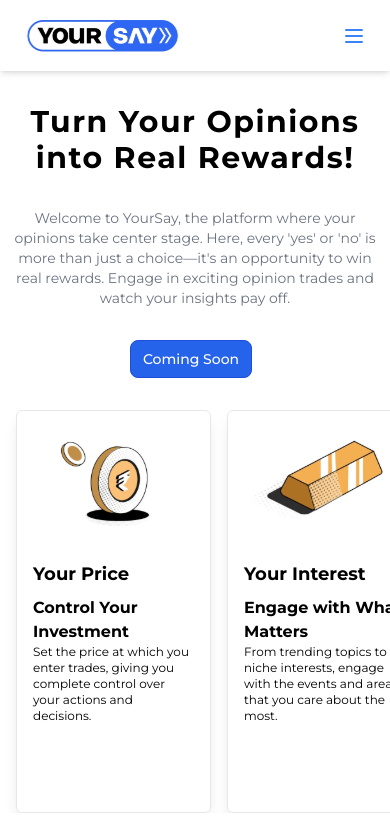
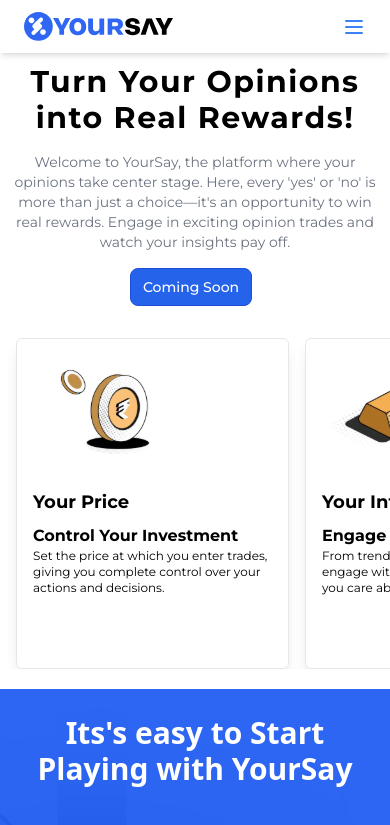
Before and after one commit to SinghRohan001/YourSay_HomePage, a React (Vite) app: page / in a window 390 px wide. Shown: the top 825 px of the page. Built offline with nearby package versions, Linux system fonts and the light colour scheme.

Commit message:
Logo Change

```diff
--- a/src/Pages/HomePage.jsx
+++ b/src/Pages/HomePage.jsx
@@ -31,17 +31,17 @@
         </div>
 
         <div className="flex relative justify-center items-start lg:h-screen mb-6">
-          <div className="w-[100%] lg:w-[35%] md:w-[50%] mt-20 lg:mt-20 md:mt-20 flex flex-col justify-center">
-            <h1 className="lg:text-5xl md:text-xl text-3xl lg:mt-0 md:mt-0 mt-6 text-center font-montserrat font-[700] tracking-wider">
+          <div className="w-[100%] lg:w-[35%] md:w-[50%] mt-16 lg:mt-20 md:mt-20 flex flex-col justify-center">
+            <h1 className="lg:text-5xl md:text-xl text-3xl lg:mt-0 md:mt-0 text-center font-montserrat font-[700] tracking-wider">
               Turn Your Opinions into Real Rewards!
             </h1>
-            <p className="text-center text-gray-500 lg:mt-8 md:mt-2 mt-8 lg:text-[14px] md:text-xs text-sm lg:p-0 md:p-0 px-2 font-montserrat font-[400]">
+            <p className="text-center text-gray-500 lg:mt-8 md:mt-2 mt-4 lg:text-[14px] md:text-xs text-sm lg:p-0 md:p-0 px-2 font-montserrat font-[400]">
               Welcome to YourSay, the platform where your opinions take center
               stage. Here, every 'yes' or 'no' is more than just a choice—it's
               an opportunity to win real rewards. Engage in exciting opinion
               trades and watch your insights pay off.
             </p>
-            <div className="lg:mt-8 md:mt-3 mt-8 flex justify-center">
+            <div className="lg:mt-8 md:mt-3 mt-4 flex justify-center">
               <button
                 type="button"
                 className="text-white font-[500] font-montserrat bg-blue-600 hover:bg-blue-700 focus-within:ring-4 focus-within:ring-blue-800 border-blue-700 border-[1px] rounded-lg lg:text-lg md:text-md text-sm px-3 py-2 me-2 mb-2 cursor-pointer"
--- a/src/components/Card.jsx
+++ b/src/components/Card.jsx
@@ -6,128 +6,77 @@
 import comodity from "../assets/comodities.svg";
 import mf from "../assets/MF.svg";
 
+const cardData = [
+  {
+    imgSrc: currenct,
+    title: "Your Price",
+    subtitle: "Control Your Investment",
+    description:
+      "Set the price at which you enter trades, giving you complete control over your actions and decisions.",
+  },
+  {
+    imgSrc: sbg,
+    title: "Your Interest",
+    subtitle: "Engage with What Matters",
+    description:
+      "From trending topics to niche interests, engage with the events and areas that you care about the most.",
+  },
+  {
+    imgSrc: fno,
+    title: "Your Investment",
+    subtitle: "Flexibility in Commitment",
+    description:
+      "Decide how much you want to commit. You control your level of involvement and can trade with ease and flexibility.",
+  },
+  {
+    imgSrc: stock,
+    title: "Your Choice",
+    subtitle: "Customize Your Category",
+    description:
+      "You have the freedom to choose not only how you participate but also which category excites you the most. Select your preferred category, set your price, and back an outcome that aligns with your passion.",
+  },
+  {
+    imgSrc: comodity,
+    title: "Your Insight",
+    subtitle: "Informed Decisions with Detailed Insights",
+    description:
+      "Gain a detailed overview of each trade and learn before committing. Your knowledge shapes decisions—leverage insights to influence outcomes and make smarter trades",
+  },
+  {
+    imgSrc: mf,
+    title: "Your Terms",
+    subtitle: "Set Your Own Rules",
+    description:
+      "Choose your own conditions—whether it's the price, quantity, or timing, you’re in charge of the terms that suit you best.",
+  },
+];
+
 const Card = () => {
   return (
-    <div className="w-full flex flex-col justify-center ">
+    <div className="w-full flex flex-col justify-center">
       {/* Container for the cards with horizontal scroll enabled */}
       <div className="w-full flex overflow-x-scroll hide-scrollbar">
-        {/* First card */}
-        <div className="w-full sm:w-1/2 lg:w-1/4 md:min-w-[33.33%] lg:min-w-[25%] min-w-[50%] border rounded-md shadow-lg p-4 lg:py-6 md:py-6 py-2 ml-4">
+        {cardData.map((card, index) => (
+          <div
+            key={index}
+            className="w-full sm:w-1/2 lg:w-1/4 md:min-w-[33.33%] lg:min-w-[25%] min-w-[70%] border rounded-md shadow-lg p-4 lg:py-6 md:py-6 py-2 ml-4"
+          >
             <div className="mb-4">
-            <img className="w-25" src={currenct} alt="" />
+              <img className="w-25" src={card.imgSrc} alt={card.title} />
             </div>
             <div className="font-montserrat">
               <p className="lg:text-2xl md:text-2xl text-lg font-bold mb-2">
-              Your Price
+                {card.title}
               </p>
               <p className="lg:text-[18px] md:text-xl text-md font-[700]">
-              Control Your Investment
+                {card.subtitle}
               </p>
               <p className="lg:text-md md:text-sm text-xs font-[400] lg:mb-4 md:mb-4 mb-2">
-              Set the price at which you enter trades, giving you complete
-              control over your actions and decisions.
+                {card.description}
               </p>
             </div>
           </div>
-
-        {/* Second card */}
-        <div className="w-full sm:w-1/2 lg:w-1/4 md:min-w-[33.33%] lg:min-w-[25%] min-w-[50%] border rounded-md shadow-lg p-4 lg:py-6 md:py-6 py-2 ml-4">
-          <div className="mb-4">
-            <img className="w-25" src={sbg} alt="" />
-          </div>
-          <div className="font-montserrat">
-            <p className="lg:text-2xl md:text-2xl text-lg font-bold mb-2">
-              Your Interest
-            </p>
-            <p className="lg:text-[18px] md:text-xl text-md font-[700]">
-              Engage with What Matters
-            </p>
-            <p className="lg:text-sm md:text-sm text-xs font-[400] lg:mb-4 md:mb-4 mb-2">
-              From trending topics to niche interests, engage with the events
-              and areas that you care about the most.
-            </p>
-          </div>
-        </div>
-
-        {/* Third card */}
-        <div className="w-full sm:w-1/2 lg:w-1/4 md:min-w-[33.33%] lg:min-w-[25%] min-w-[50%] border rounded-md shadow-lg p-4 lg:py-6 md:py-6 py-2 ml-4">
-          <div className="lg:mb-4 md:mb-4 mb-2">
-            <img className="w-25" src={fno} alt="" />
-          </div>
-          <div className="font-montserrat">
-            <p className="lg:text-2xl md:text-2xl text-lg font-bold mb-2">
-              Your Investment
-            </p>
-            <p className="lg:text-[18px] md:text-xl text-md font-[700]">
-              Flexibility in Commitment
-            </p>
-            <p className="lg:text-sm md:text-sm text-xs font-[400] lg:mb-4 md:mb-4 mb-2">
-              Decide how much you want to commit. You control your level of
-              involvement and can trade with ease and flexibility.{" "}
-            </p>
-          </div>
-        </div>
-
-        {/* Forth card */}
-        <div className="w-full sm:w-1/2 lg:w-1/4  md:min-w-[33.33%] lg:min-w-[25%] min-w-[50%] border rounded-md shadow-lg p-4 lg:py-6 md:py-6 py-2 ml-4">
-          <div className="mb-4 w-full">
-            <img className="w-25" src={stock} alt="" />
-          </div>
-          <div className="font-montserrat">
-            <p className="lg:text-2xl md:text-2xl text-lg font-bold mb-2">
-              Your Choice
-            </p>
-            <p className="lg:text-[18px] md:text-xl text-md font-[700]">
-              Customize Your Category
-            </p>
-            <p className="lg:text-sm md:text-sm text-xs font-[400] lg:mb-4 md:mb-4 mb-2">
-              You have the freedom to choose not only how you participate but
-              also which category excites you the most. Select your preferred
-              category, set your price, and back an outcome that aligns with
-              your passion.
-            </p>
-          </div>
-        </div>
-
-        {/* Fifth card */}
-        <div className="w-full sm:w-1/2 lg:w-1/4 md:min-w-[33.33%] lg:min-w-[25%] min-w-[50%] border rounded-md shadow-lg p-4 lg:py-6 md:py-6 py-2 ml-4">
-          <div className="mb-4">
-            <img className="w-25" src={comodity} alt="" />
-          </div>
-          <div className="font-montserrat">
-            <p className="lg:text-2xl md:text-2xl text-lg font-bold mb-2">
-              Your Insight
-            </p>
-            <p className="lg:text-[18px] md:text-xl text-md font-[700]">
-              Informed Decisions with Detailed Insights
-            </p>
-            <p className="lg:text-sm md:text-sm text-xs font-[200] lg:mb-4 md:mb-4 mb-2">
-              Gain a detailed overview of each trade and learn before
-              committing. Your knowledge shapes decisions—leverage insights to
-              influence outcomes and make smarter trades.{" "}
-            </p>
-          </div>
-        </div>
-
-        {/* Sixth card */}
-        <div className="w-full sm:w-1/2 lg:w-1/4 md:min-w-[33.33%] lg:min-w-[25%] min-w-[50%] border rounded-md shadow-lg p-4 lg:py-6 md:py-6
-        py-2 ml-4">
-          <div className="mb-4">
-            <img className="w-25" src={mf} alt="" />
-          </div>
-          <div className="font-montserrat">
-            <p className="lg:text-2xl md:text-2xl text-lg font-bold mb-2">
-              Your Terms
-            </p>
-            <p className="lg:text-[18px] md:text-xl text-md font-[700]">
-              Set Your Own Rules
-            </p>
-            <p className="lg:text-sm md:text-sm text-xs font-[200] lg:mb-4 md:mb-4 mb-2">
-              Choose your own conditions—whether it's the price, quantity, or
-              timing, you’re in charge of the terms that suit you best.
-            </p>
-          </div>
-        </div>
+        ))}
       </div>
     </div>
   );
--- a/src/components/Card1.jsx
+++ b/src/components/Card1.jsx
@@ -26,7 +26,7 @@
               <div className="rounded-l-full rounded-r-full px-6 py-3 mx-2 bg-white hover:bg-gray-200 focus-within:ring-4 focus-within:ring-blue-300">
                 <button
                   type="button"
-                  className="font-[400] text-center font-montserrat text-black  focus:ring-blue-300 rounded-lg lg:text-xl md:text-lg text-md focus:outline-none"
+                  className="font-[400] text-center font-montserrat text-black  focus:ring-blue-300 rounded-lg lg:text-xl md:text-lg text-sm focus:outline-none"
                 >
                   Trade Opinion on YourSay and win big!
                 </button>
--- a/src/components/Card2.jsx
+++ b/src/components/Card2.jsx
@@ -46,7 +46,7 @@
           </h1>
         </div>
       </div>
-      <div className="w-full flex justify-center md:mt-8 lg:mt-8">
+      <div className="w-full flex justify-center md:mt-2 lg:mt-8">
         <div className="flex">
           <div className="grid grid-cols-1 md:grid-cols-3 lg:grid-cols-3 p-4 lg:p-0 lg:gap-36 gap-6 ">
             {cards.map((card, index) => (
@@ -61,7 +61,7 @@
                 <h3 className="text-xl text-[#101010] mb-2 font-montserrat font-[600]">
                   {card.title}
                 </h3>
-                <p className="text-sm text-[#6A6A6A] font-montserrat font-[400] mb-4">
+                <p className="text-sm text-[#6A6A6A] font-montserrat font-[400] lg:mb-4 mb-0">
                   {card.description}
                 </p>
               </div>
--- a/src/components/Footer.jsx
+++ b/src/components/Footer.jsx
@@ -1,5 +1,5 @@
 import React from "react";
-import Yoursay from "../assets/Yoursay.svg";
+import Yoursay from "../assets/yslogo.svg";
 import image1 from "../assets/image1.svg";
 import image2 from "../assets/image2.svg";
 import image3 from "../assets/image3.svg";
@@ -24,12 +24,12 @@
           </div>
           {/* Download and Sign In */}
           <div className="flex lg:space-x-12 items-center mb-6">
-            <span className="text-sm hidden md:block font-montserrat font-[400] text-[#000000]">
+            <span className="text-sm hidden mr-4 md:block font-montserrat font-[400] text-[#000000]">
               For 18 years and <br />
               <span className="flex justify-end">above only</span>
             </span>
             <div className="flex space-x-4">
-              <button className="bg-[#2E67F4] hover:bg-blue-700 focus-within:ring-4 focus-within:ring-blue-800  text-white font-montserrat font-[700] px-4 py-2 rounded-full">
+              <button className="bg-[#2E67F4] hover:bg-blue-700 focus-within:ring-4 focus-within:ring-blue-800  text-white font-montserrat font-[700] px-4 py-2 rounded-lg">
                 Coming Soon
               </button>
               {/* <button className="border border-[#2E67F4] text-[#2E67F4] font-montserrat font-[700] px-4 py-2 rounded-full">
@@ -143,7 +143,7 @@
               </li>
             </ul>
             <div className=" block md:block mt-2 lg:hidden ">
-              <div className="lg:flex lg:space-x-16 md:flex md:space-x-16 justify-between">
+              <div className="lg:flex lg:space-x-16 md:flex md:space-x-4 lg:justify-between ">
                 {/* Placeholder for social media icons */}
                 <div className="flex space-x-7 py-1 lg:space-x-0 ">
                   <div className="flex items-center space-x-2">
--- a/src/components/Navbar.jsx
+++ b/src/components/Navbar.jsx
@@ -1,5 +1,5 @@
 import React, { useState } from 'react';
-import logo from '../assets/Yoursay.svg';
+import logo from '../assets/yslogo.svg';
 import { Link } from 'react-router-dom';
 
 const Navbar = () => {
@@ -12,7 +12,7 @@
 
   return (
     <div className='fixed top-0 left-0 flex justify-between px-6 p-3 shadow-md w-full z-20 bg-white'>
-      <div className='flex '>
+      <div className='flex items-center'>
         <div>
           <img src={logo} alt="Logo" />
         </div>
@@ -38,9 +38,6 @@
         </div> */}
       </div>
 
-
-
-
       <div className='lg:hidden flex items-center'>
         <button onClick={toggleMenu} className='text-blue-500'>
           {/* Menu Icon */}
```
Also changed, not shown: src/assets/yslogo.svg (added). Lines whose indentation alone changed are shown as unchanged.
